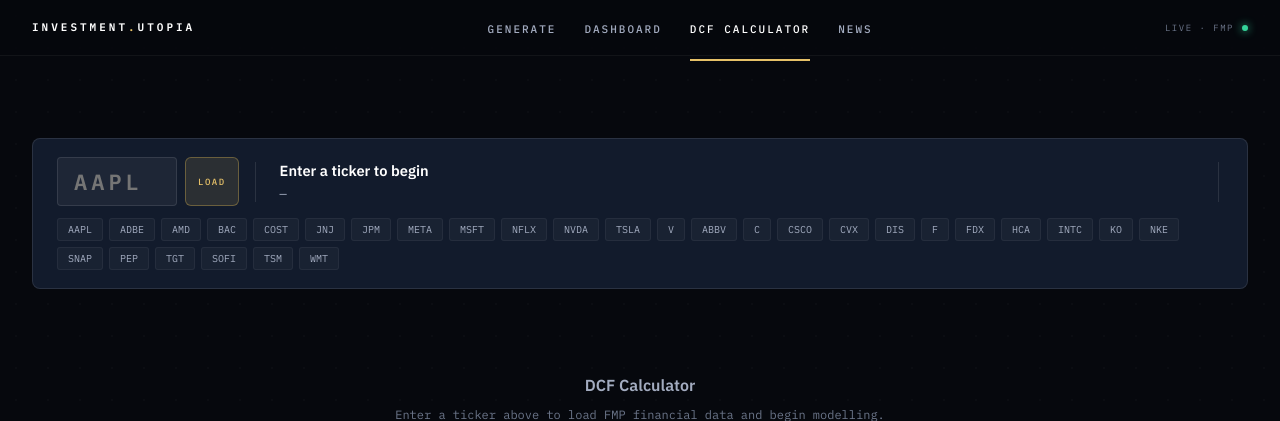
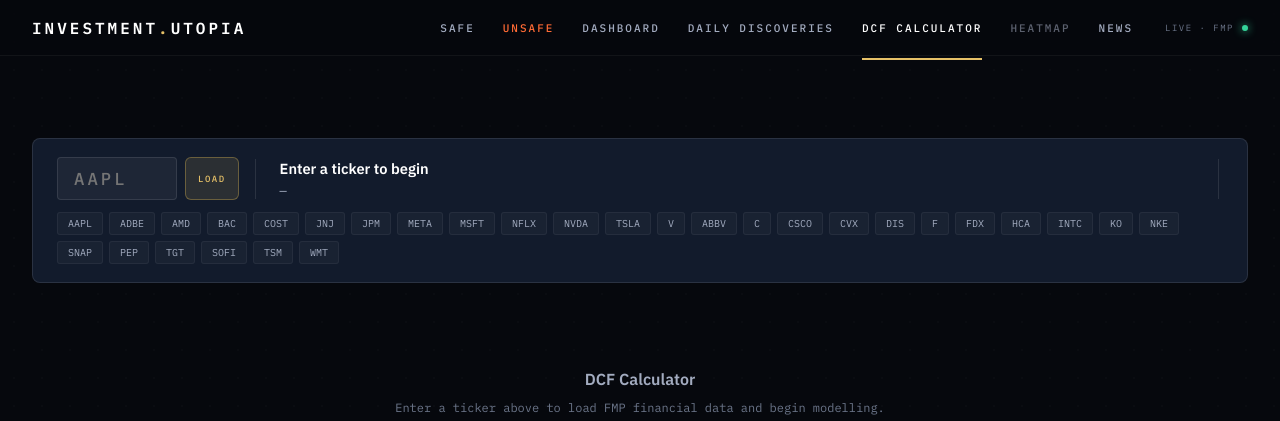
Before and after one commit to jaysang2908/Investment-Automation, a Flask app: page /dcf in a window 1280 px wide. Shown: the top 421 px of the page. Run offline with Flask 3, Linux system fonts and the light colour scheme; data that the repository does not hold is empty; some web fonts are replaced.

Commit message:
Fix CSS source and restore all nav tabs
- base.html: switch back to iu-redesign.css (the correct design file)
- _nav.html: restore Safe, Unsafe, Daily Discoveries, Heatmap tabs

Co-Authored-By: Claude Sonnet 4.6 <noreply@anthropic.com>

```diff
--- a/templates/base.html
+++ b/templates/base.html
@@ -10,10 +10,8 @@
   <link rel="preconnect" href="https://fonts.gstatic.com" crossorigin>
   <link href="https://fonts.googleapis.com/css2?family=Playfair+Display:ital,wght@0,400;0,600;0,700;1,400;1,600&family=IBM+Plex+Sans:wght@300;400;500;600&family=IBM+Plex+Mono:wght@400;500;600&display=swap" rel="stylesheet">
 
-  <!-- Design system: tokens → app → dashboard -->
-  <link rel="stylesheet" href="/css/tokens.css">
-  <link rel="stylesheet" href="/css/app.css">
-  <link rel="stylesheet" href="/css/dashboard.css">
+  <!-- Design system -->
+  <link rel="stylesheet" href="/iu-redesign.css">
 
   <!-- Theme init: read saved preference before paint to avoid flash -->
   <script>
--- a/templates/partials/_nav.html
+++ b/templates/partials/_nav.html
@@ -1,13 +1,18 @@
 <nav>
   <a href="/" class="nav-logo">Investment<span>.</span>Utopia</a>
+  <div style="display:flex;align-items:center;gap:32px">
     <ul class="nav-links">
-    <li><a href="/" {% if active_page == 'generate' %}class="active"{% endif %}>Generate</a></li>
+      <li><a href="/#generate" {% if active_page == 'generate' %}class="active"{% endif %}>Safe</a></li>
+      <li><a href="/#speculative" style="color:#FF6B35">Unsafe</a></li>
       <li><a href="/dashboard" {% if active_page == 'dashboard' %}class="active"{% endif %}>Dashboard</a></li>
+      <li><a href="/daily.html" {% if active_page == 'daily' %}class="active"{% endif %}>Daily Discoveries</a></li>
       <li><a href="/dcf" {% if active_page == 'dcf' %}class="active"{% endif %}>DCF Calculator</a></li>
+      <li><a href="#" onclick="event.preventDefault();document.getElementById('heatmap-coming-soon').style.display='flex'" style="opacity:0.55;cursor:default">Heatmap</a></li>
       <li><a href="/news" {% if active_page == 'news' %}class="active"{% endif %}>News</a></li>
     </ul>
-  <div style="display:flex;gap:8px;align-items:center">
+    <div style="display:flex;align-items:center;gap:8px">
       <span style="font-family:var(--font-mono);font-size:9px;letter-spacing:1.5px;color:var(--ink-4);text-transform:uppercase">Live · FMP</span>
       <span class="pulse"></span>
     </div>
+  </div>
 </nav>
```
Lines whose indentation alone changed are shown as unchanged.
